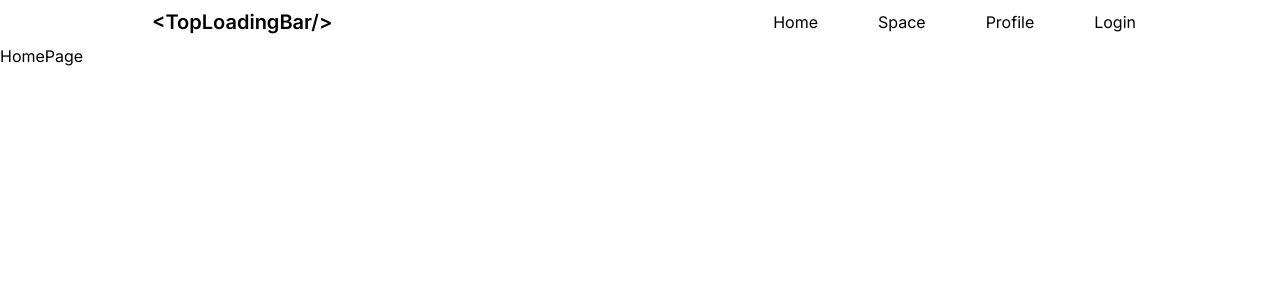
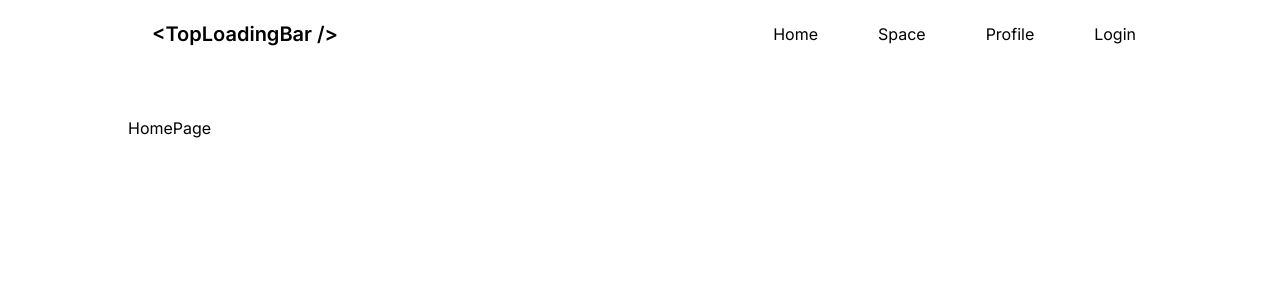
Before and after one commit to bibekjodd/next-server-toploadingbar, a Next.js app: page / in a window 1280 px wide. Shown: the top 300 px of the page. Built offline with nearby package versions, Linux system fonts and the light colour scheme.

Commit message:
feat: add useLoadingBar hook

```diff
--- a/src/app/layout.tsx
+++ b/src/app/layout.tsx
@@ -5,8 +5,8 @@ import { Inter } from "next/font/google";
 const inter = Inter({ subsets: ["latin"] });
 
 export const metadata = {
-  title: "Create Next App",
-  description: "Generated by create next app",
+  title: "Next Top Loading Bar",
+  description: "Top Loading Bar on Next Server Component",
 };
 
 export default function RootLayout({
@@ -18,7 +18,7 @@ export default function RootLayout({
     <html lang="en">
       <body className={inter.className}>
         <Navbar />
-        {children}
+        <main className="page-container">{children}</main>
       </body>
     </html>
   );
--- a/src/app/page.tsx
+++ b/src/app/page.tsx
@@ -2,7 +2,7 @@ import React from "react";
 
 export default function Page() {
   return (
-    <div>
+    <div className="page-container">
       <h1>HomePage</h1>
     </div>
   );
--- a/src/components/Navbar.tsx
+++ b/src/components/Navbar.tsx
@@ -11,12 +11,12 @@ const navItems: { title: string; href: string }[] = [
 export default function Navbar() {
   return (
     <div>
-      <header className="flex items-center page-container">
+      <header className="flex items-center page-container py-3 mb-12">
         <ProgressLink
           href="/"
           className="mr-auto px-6 py-2 text-xl font-semibold"
         >
-          {"<TopLoadingBar/>"}
+          {"<TopLoadingBar />"}
         </ProgressLink>
 
         <nav className="flex space-x-7">
--- /dev/null
+++ b/src/components/ProgressButton.tsx
@@ -0,0 +1,8 @@
+"use client";
+import React from "react";
+
+type Props = {};
+
+export default function ProgressButton({}: Props) {
+  return <div>ProgressButton</div>;
+}
--- a/src/components/ProgressLink.tsx
+++ b/src/components/ProgressLink.tsx
@@ -2,10 +2,7 @@
 import Link, { LinkProps } from "next/link";
 import React, { AnchorHTMLAttributes } from "react";
 
-type Props = LinkProps &
-  AnchorHTMLAttributes<HTMLAnchorElement> & {
-    children: React.ReactNode;
-  };
+type Props = LinkProps & AnchorHTMLAttributes<HTMLAnchorElement>;
 
 export default function ProgressLink({ children, ...props }: Props) {
   return <Link {...props}>{children}</Link>;
```
Also changed, not shown: src/hooks/useLoadingBar.ts (added, +18 -0 lines), src/lib/wait.ts (added, +8 -0 lines).
